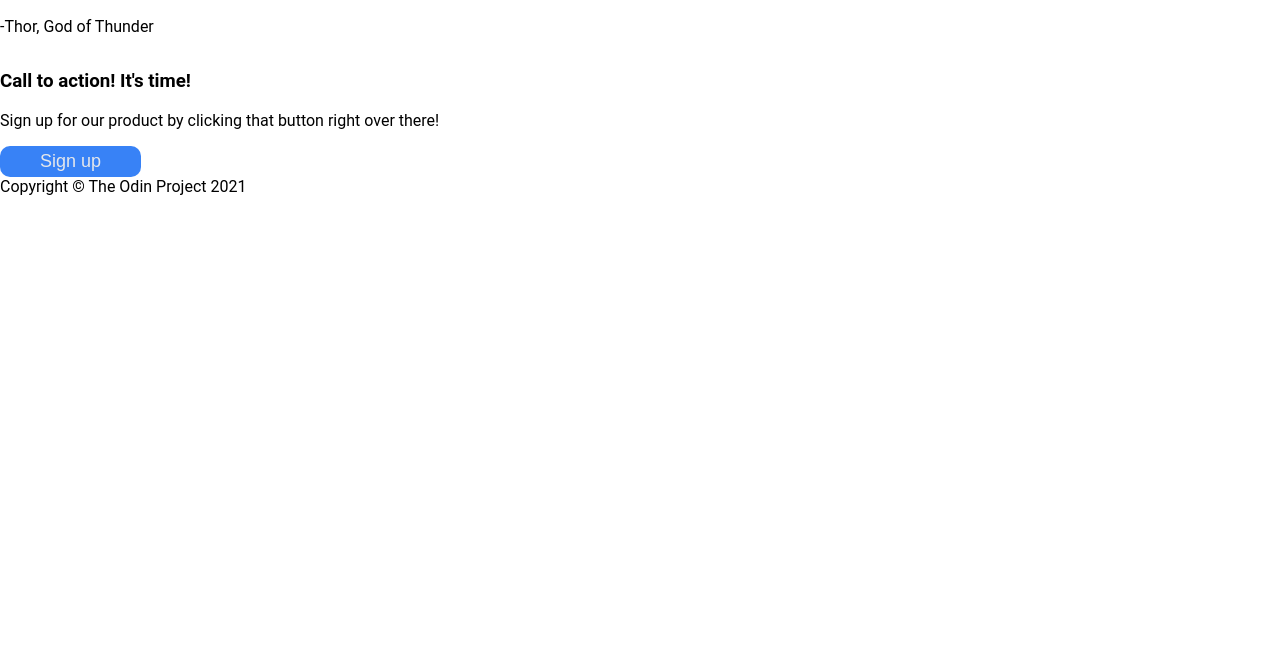
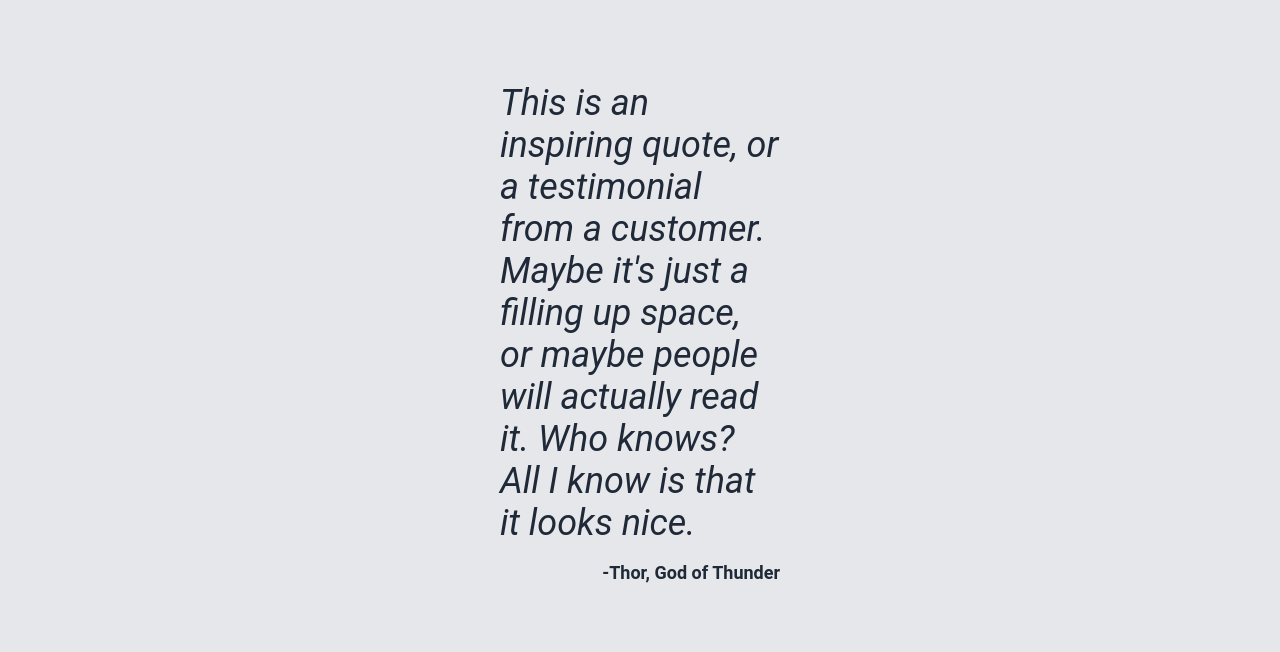
Before and after one commit to dZyad/odin-landing-page, a plain HTML site: page index.html in a window 1280 px wide. Shown: the part 1068-1720 px from the top of the page. Before the commit the page ends 1264 px from the top, so only its background shows below. Drawn offline with Linux system fonts and the light colour scheme.

Commit message:
Add style to quote section

```diff
--- a/styles.css
+++ b/styles.css
@@ -106,3 +106,21 @@ button {
     border: 5px solid #3882f6;
     border-radius: 10px;
 }
+
+.quote {
+    background-color: #e5e7eb;
+    display: flex;
+    flex-direction: column;
+    padding: 100px 500px;
+    color: #1f2937;
+    font-style: italic;
+    font-size: 36px;
+    justify-content: center;
+}
+
+.quote p {
+    font-weight: bold;
+    font-style: normal;
+    font-size: 18px;
+    text-align: right;
+}
```
